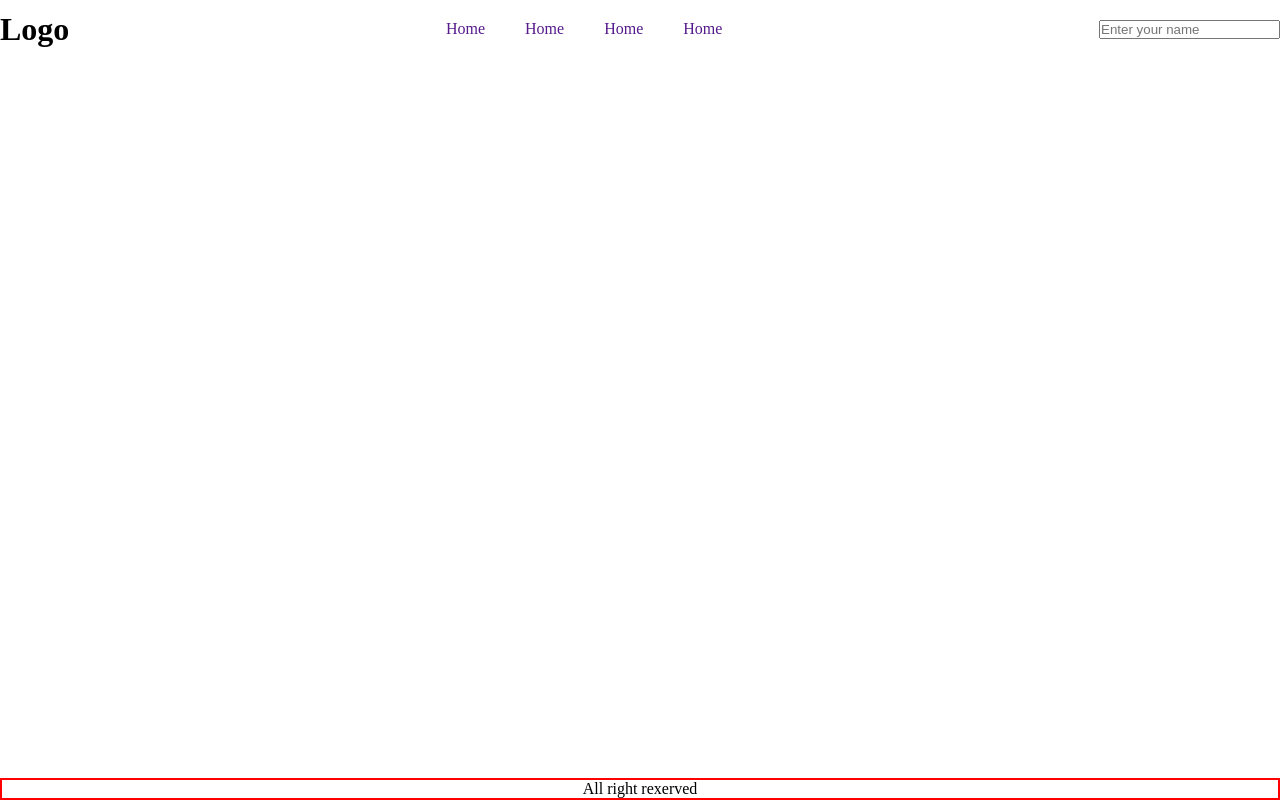
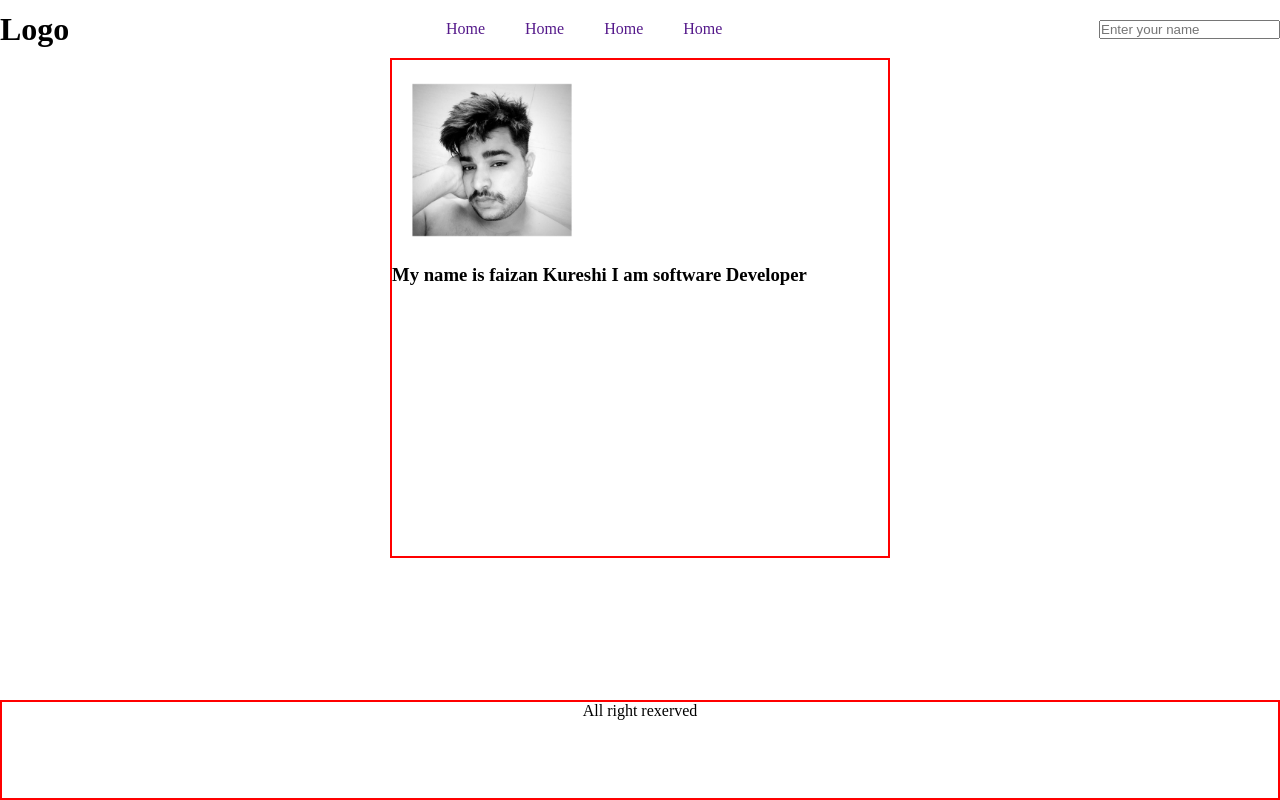
Before and after one commit to faizaniiiking/HTML-CSS-CI-CD-Hoisting, a plain HTML site: page index.html in a window 1280 px wide. Drawn offline with Linux system fonts and the light colour scheme.

Commit message:
added my info

```diff
--- a/index.html
+++ b/index.html
@@ -29,6 +29,24 @@
 
     </header>
 
+    <main>
+        <article>
+            <section class="myInfo">
+
+                <img src="f2.jpg" alt="">
+
+                <h1>My name is faizan Kureshi I am software Developer</h1>
+
+
+
+
+
+
+
+            </section>
+        </article>
+    </main>
+
 
     <footer>All right rexerved</footer>
 
--- a/styles.css
+++ b/styles.css
@@ -33,10 +33,36 @@ nav ul li a{
     text-decoration: none;
 }
 
+
+.myInfo{
+    margin: auto;
+    height: 500px;
+    width: 500px;
+    border: 2px solid red;
+
+}
+
+.myInfo img{
+    height: 200px;
+    width: 200px;
+    margin: auto;
+}
+
+
+
+
+
+
+
+
+
+
+
 footer{
     position: absolute;
     bottom: 0;
     text-align: center;
     border: 2px solid red;
+    height: 100px;
     width:100% ;
 }
```
Also changed, not shown: f2.jpg (added).
